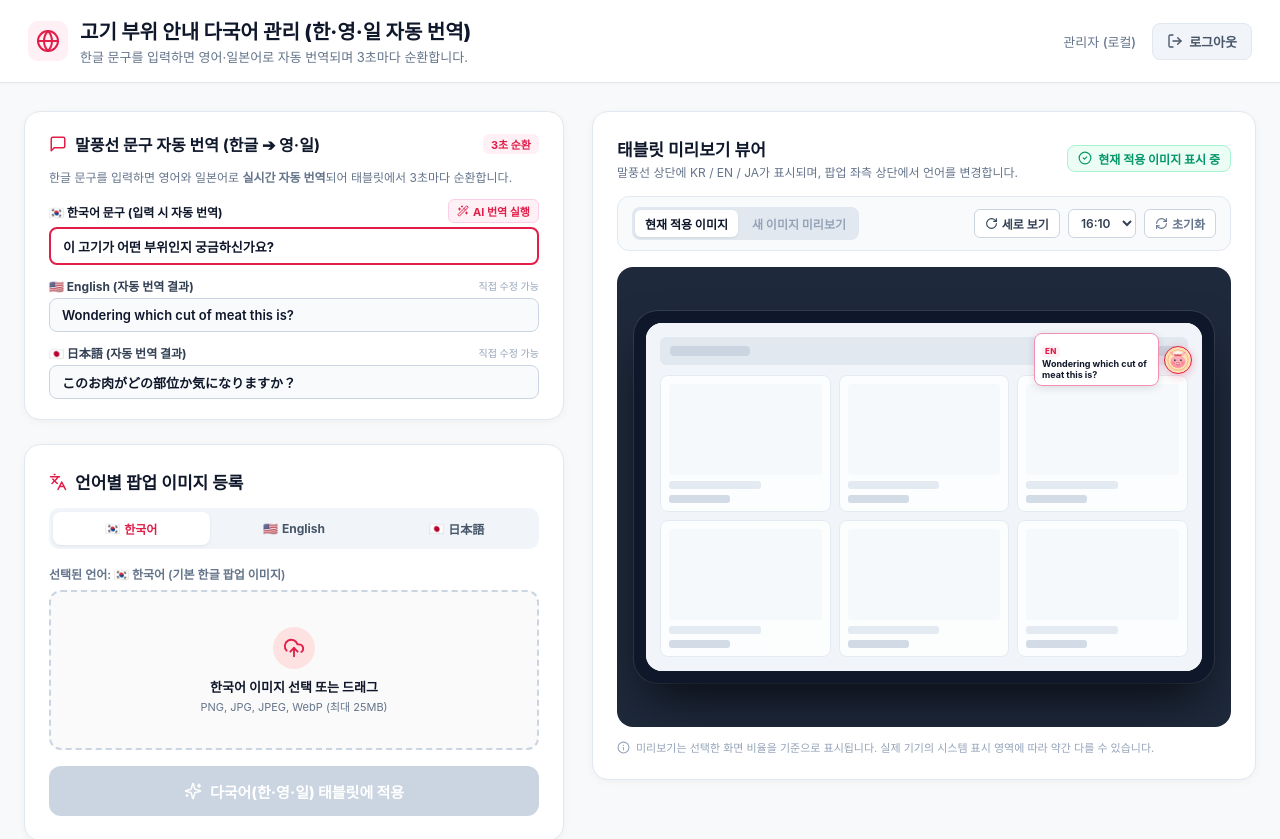
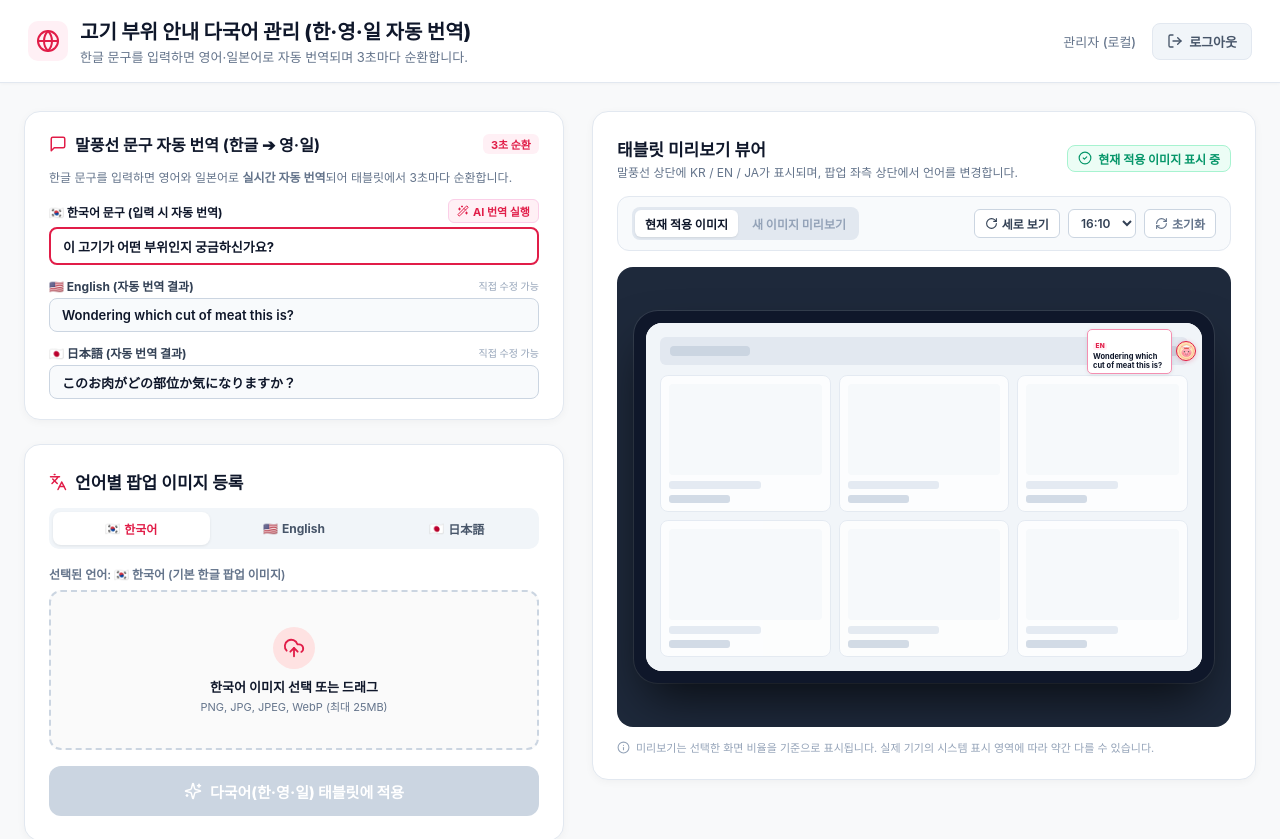
Before and after one commit to gochujangs33-dot/MeatGuideOverlay, a React (Vite) app in the folder admin-web/: page / in a window 1280 px wide. Shown: the top 839 px of the page. Built offline with nearby package versions, Linux system fonts and the light colour scheme; no server answers; the database is empty; a web font is replaced by a local one.

Commit message:
feat: reduce character mascot and speech bubble size by another 50% to ultra-mini

```diff
--- a/admin-web/src/components/TabletPreviewViewer.tsx
+++ b/admin-web/src/components/TabletPreviewViewer.tsx
@@ -497,29 +497,29 @@ export const TabletPreviewViewer: React.FC<Props> = ({
                 </div>
               </div>
 
-              {/* Floating Pig Mascot Character & Speech Bubble (Half-size, Top-Right positioned) */}
+              {/* Floating Pig Mascot Character & Speech Bubble (Ultra-Miniature, Top-Right positioned) */}
               {!isOpen && (
                 <div
                   onClick={handleOpenPopup}
                   style={{
                     position: 'absolute',
-                    top: '10px',
-                    right: '10px',
+                    top: '6px',
+                    right: '6px',
                     display: 'flex',
                     alignItems: 'center',
-                    gap: '5px',
+                    gap: '4px',
                     cursor: 'pointer',
                     zIndex: 20
                   }}
                 >
-                  {/* Half-sized Speech Bubble: Top "KR/EN/JA" Badge + Bottom Text */}
+                  {/* Ultra-Mini Speech Bubble: Top "KR/EN/JA" Badge + Bottom Text */}
                   <div style={{
                     backgroundColor: '#FFFFFF',
-                    border: '1px solid #F48FB1',
-                    borderRadius: '8px',
-                    padding: '4px 7px',
-                    boxShadow: '0 2px 8px rgba(0,0,0,0.12)',
-                    maxWidth: '125px',
+                    border: '0.8px solid #F48FB1',
+                    borderRadius: '5px',
+                    padding: '2px 5px',
+                    boxShadow: '0 1px 4px rgba(0,0,0,0.08)',
+                    maxWidth: '85px',
                     display: 'flex',
                     flexDirection: 'column',
                     gap: '1px'
@@ -527,16 +527,16 @@ export const TabletPreviewViewer: React.FC<Props> = ({
                     {/* Top: Language Code (KR / EN / JA) */}
                     <div>
                       <span style={{
-                        fontSize: '8px',
+                        fontSize: '6.5px',
                         fontWeight: 800,
                         backgroundColor: '#FFF0F5',
                         color: '#E11D48',
-                        padding: '1px 3px',
-                        borderRadius: '3px',
+                        padding: '0px 2.5px',
+                        borderRadius: '2px',
                         textTransform: 'uppercase',
-                        letterSpacing: '0.3px',
+                        letterSpacing: '0.2px',
                         display: 'inline-block',
-                        lineHeight: 1.1
+                        lineHeight: 1.05
                       }}>
                         {bubbleLang === 'ko' ? 'KR' : bubbleLang === 'en' ? 'EN' : 'JA'}
                       </span>
@@ -544,10 +544,10 @@ export const TabletPreviewViewer: React.FC<Props> = ({
 
                     {/* Bottom: Speech Bubble Text Content */}
                     <div style={{
-                      fontSize: '9px',
+                      fontSize: '7.5px',
                       fontWeight: 700,
                       color: '#0F172A',
-                      lineHeight: 1.2,
+                      lineHeight: 1.15,
                       opacity: bubbleFade ? 1 : 0,
                       transition: 'opacity 0.15s ease-in-out'
                     }}>
@@ -555,23 +555,23 @@ export const TabletPreviewViewer: React.FC<Props> = ({
                     </div>
                   </div>
 
-                  {/* Half-sized Pig Mascot Character Avatar */}
+                  {/* Ultra-Mini Pig Mascot Character Avatar */}
                   <div style={{
-                    width: '28px',
-                    height: '28px',
-                    borderRadius: '14px',
+                    width: '20px',
+                    height: '20px',
+                    borderRadius: '10px',
                     backgroundColor: '#FFE0B2',
-                    border: '1.5px solid #E11D48',
+                    border: '1px solid #E11D48',
                     display: 'flex',
                     alignItems: 'center',
                     justifyContent: 'center',
-                    boxShadow: '0 2px 8px rgba(225, 29, 72, 0.3)',
+                    boxShadow: '0 1px 5px rgba(225, 29, 72, 0.25)',
                     transition: 'transform 0.15s ease'
                   }}>
                     <img
                       src="/assets/char_mascot.svg"
                       alt="돼지 캐릭터 마스코트"
-                      style={{ width: '22px', height: '22px', objectFit: 'contain' }}
+                      style={{ width: '15px', height: '15px', objectFit: 'contain' }}
                     />
                   </div>
                 </div>
```
Also changed, not shown: 1 other file (tests, documents, lock files or other folders).
